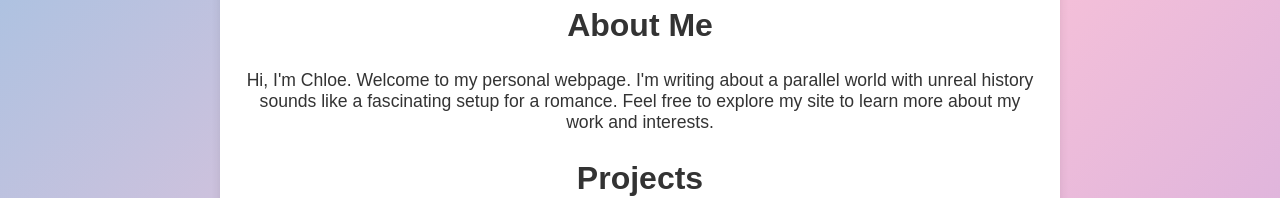
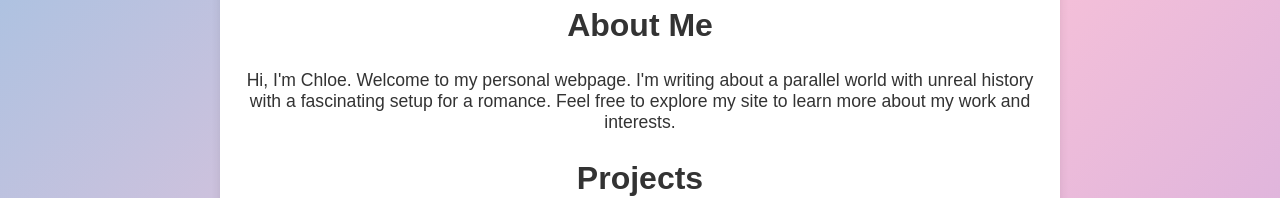
Before and after one commit to ChloeNovel97/Chloenovel97.github.io, a plain HTML site: page index.html in a window 1280 px wide. Shown: the part 165-363 px from the top of the page. Drawn offline with Linux system fonts and the light colour scheme.

Commit message:
Update index.html

```diff
--- a/index.html
+++ b/index.html
@@ -72,7 +72,7 @@
     <section>
         <div class="content">
             <h2 style="font-size: 2em;">About Me</h2>
-            <p style="font-size: 1.1em;">Hi, I'm Chloe. Welcome to my personal webpage. I'm writing about a parallel world with unreal history sounds like a fascinating setup for a romance. Feel free to explore my site to learn more about my work and interests.</p>
+            <p style="font-size: 1.1em;">Hi, I'm Chloe. Welcome to my personal webpage. I'm writing about a parallel world with unreal history with a fascinating setup for a romance. Feel free to explore my site to learn more about my work and interests.</p>
 
             <h2 style="font-size: 2em;">Projects</h2>
             <p style="font-size: 1.1em;">Check out my latest projects:</p>
```
